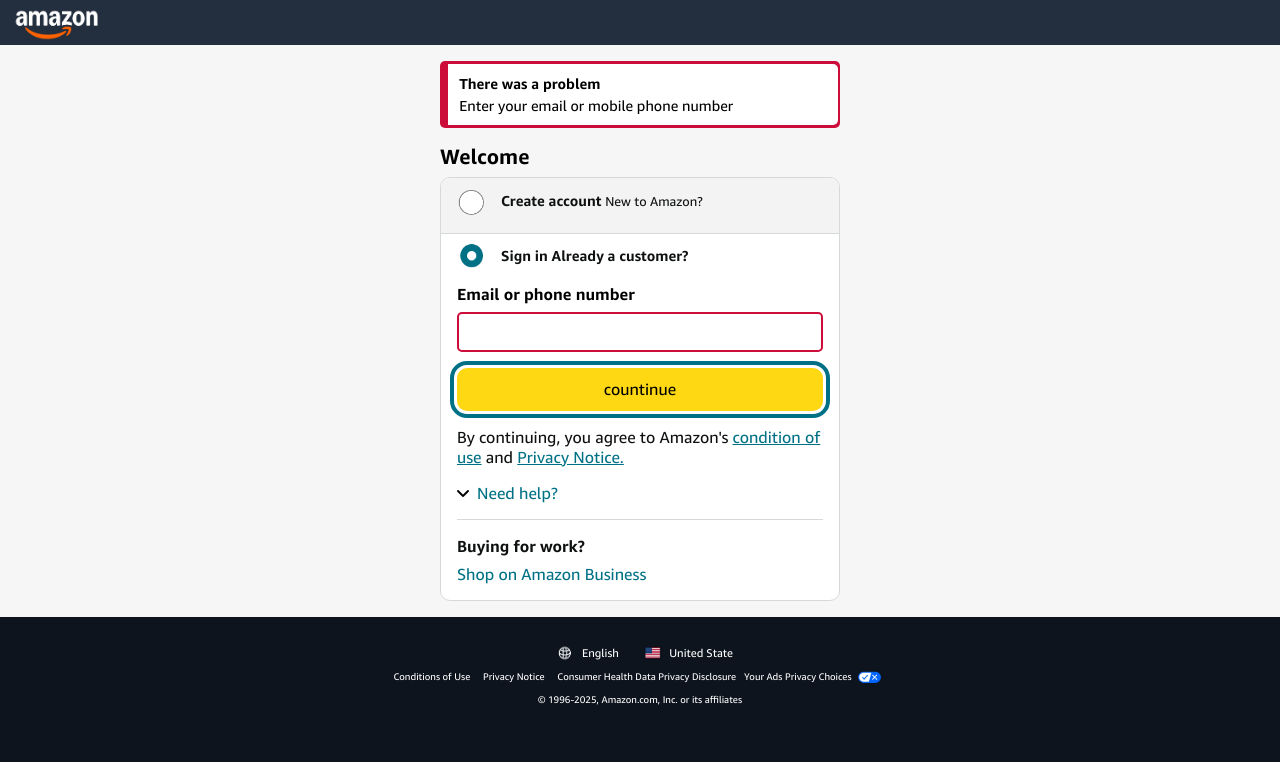
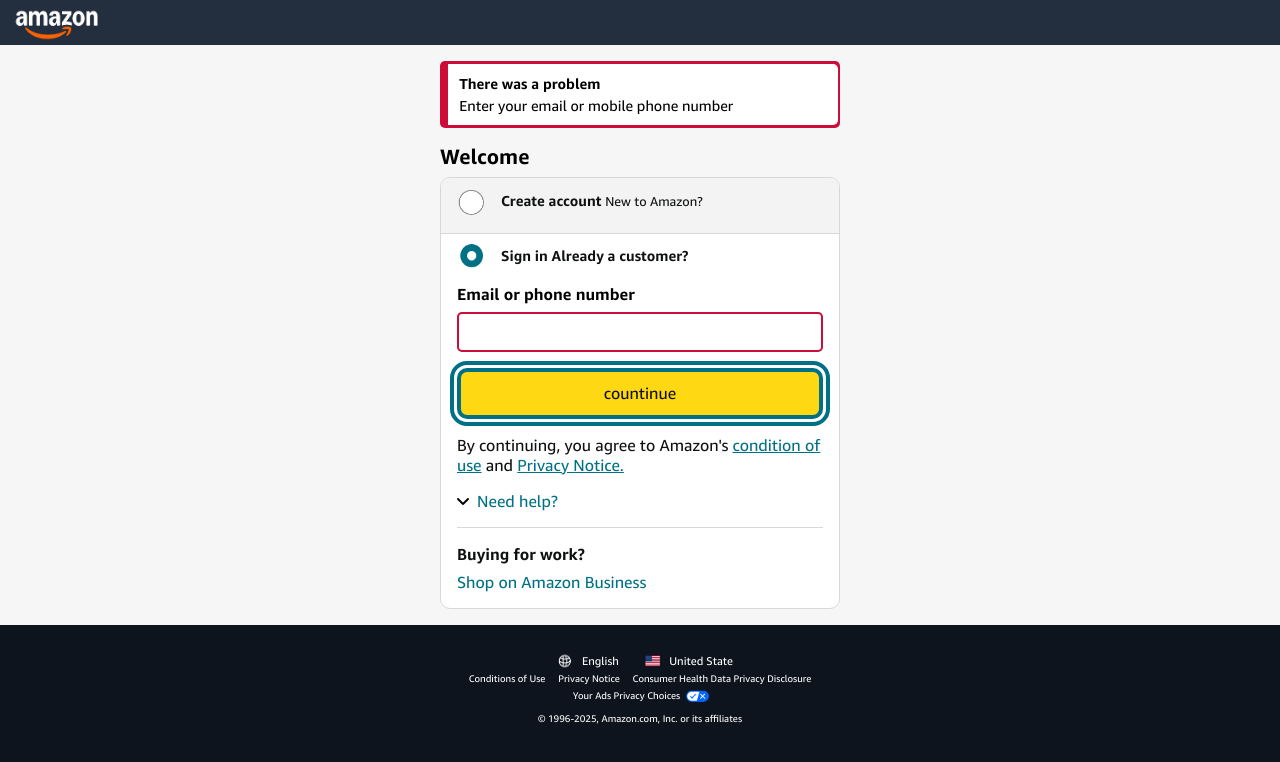
Before and after one commit to Polo-GitHub/amz-site, a plain HTML site: page index.html in a window 1280 px wide. Both pictures are taken after a click on the button "countinue". Drawn offline with Linux system fonts and the light colour scheme.

Commit message:
Update style.css

```diff
--- a/style/style.css
+++ b/style/style.css
@@ -239,6 +239,7 @@ nav{
 .next-btn {
     width: 100%;
     background-color: var(--btn-color);
+    color: var(--text-color);
     padding: 0.7rem 0.5rem;
     border-radius: 50px;
     font-family: font-2;
@@ -247,6 +248,8 @@ nav{
 }
 
 .next-btn:focus,.login__btn:focus {
+    -webkit-appearance: none;
+    -webkit-border-radius: 10px;
     outline-color: var(--link-color);
     outline-width: 0.3rem;
     outline-style: solid;
@@ -254,6 +257,7 @@ nav{
     box-shadow: none;
     border-radius: 10px;
     transition: none;
+    border: 0.3rem solid var(--link-color);
 }
 .amz__links{
     display: flex;
@@ -308,7 +312,7 @@ footer{
     flex-direction: column;
     justify-content: center;
     align-items: center;
-    padding: 1.5rem 0rem;
+    padding: 1.5rem 1rem;
     margin: 0 auto;
     width: 100%;
     max-width: 500px;
@@ -456,6 +460,7 @@ footer{
 .login__btn{
     width: 100%;
     background-color: var(--btn-color);
+    color: var(--text-color);
     padding: 0.7rem 0.5rem;
     border-radius: 50px;
     font-family: font-2;
@@ -472,13 +477,15 @@ input[type="checkbox"]{
     border-radius: 5px;
     display: inline;
     position: relative;
+    transition: none;
 }
 input[type="checkbox"]:checked{
     background-color: var(--link-color);
     border-color: var(--link-color);
+    transition: none;
 
 }
-input[type="checkbox"]:checked::after{
+input[type="checkbox"]:checked::before{
     content: "\f00c";
     font-family: "Font Awesome 6 Free";
     font-weight: 900;
@@ -488,6 +495,7 @@ input[type="checkbox"]:checked::after{
     top: 50%;
     left: 50%;
     transform: translate(-50%,-50%);
+    transition: none;
 }
 /* media queries..... */
 @media(max-width:320px){
```
